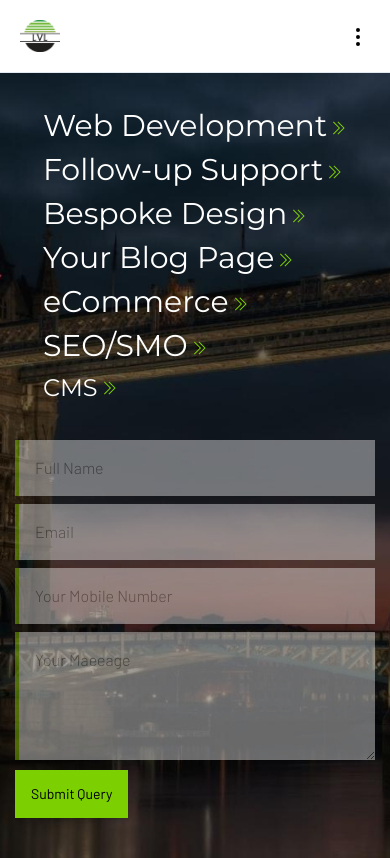
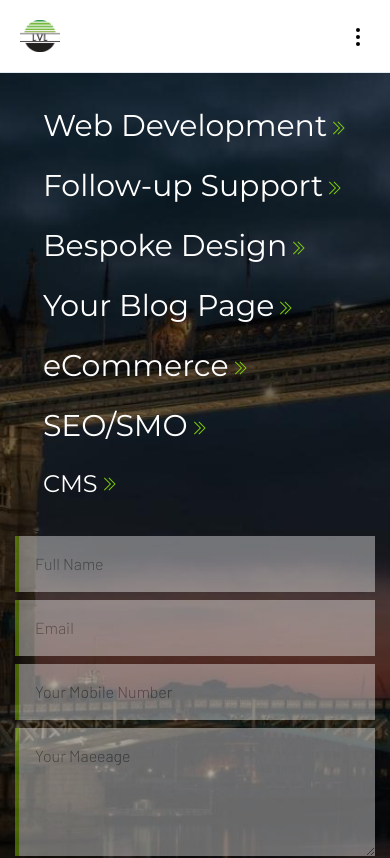
Before and after one commit to Sen12345/lvl-website, a Next.js app: page / in a window 390 px wide. Shown: the top 858 px of the page. Built offline with nearby package versions, Linux system fonts and the light colour scheme; no server answers.

Commit message:
Deploying site to production

```diff
--- a/components/shared/portfolio.tsx
+++ b/components/shared/portfolio.tsx
@@ -10,7 +10,7 @@ const Portfolio = () => {
     <div className="grid lg:gap-24 lg:grid-cols-2 ">
       <div className="w-full flex justify-center lg:justify-end">
         <ul
-          className={`${montserrat.className} flex flex-col  lg:gap-4 md:items-end py-6 `}
+          className={`${montserrat.className} flex flex-col  gap-4 md:items-end py-6 `}
         >
           <li className="py-1  flex flex-row items-baseline gap-1">
             <Link
```
